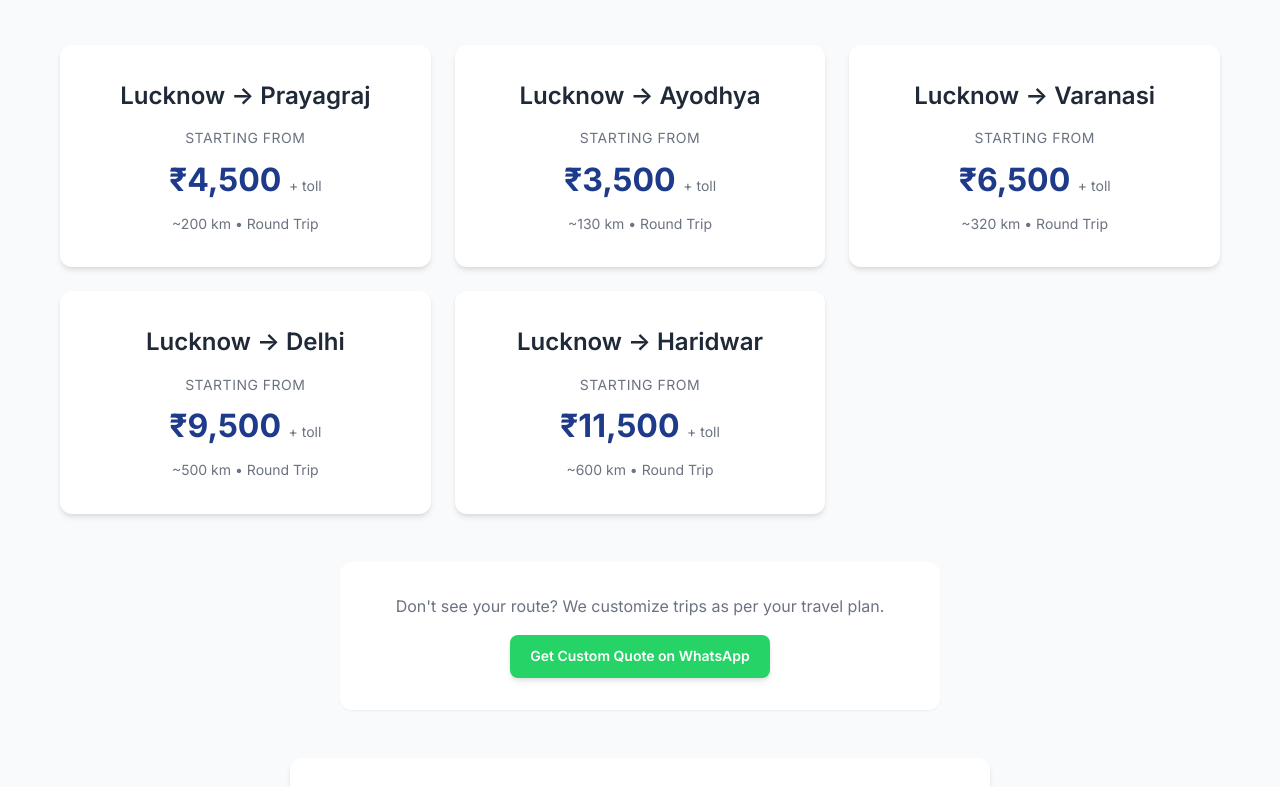
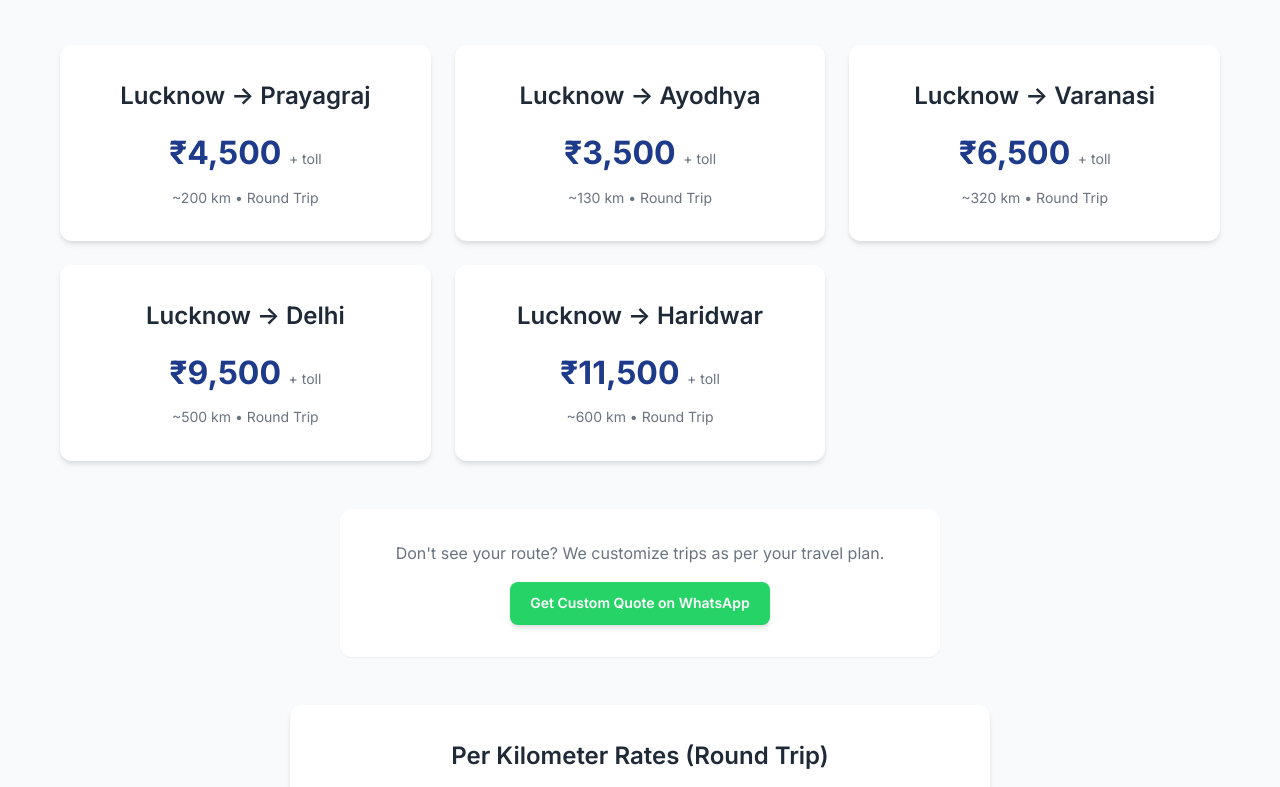
Before and after one commit to ankitreddymail/Khatu-Shyam-Outstation-Taxi-Services-Lucknow, a plain HTML site: page index.html in a window 1280 px wide. Shown: the part 1171-1958 px from the top of the page. Drawn offline with Linux system fonts and the light colour scheme.

Commit message:
Removed "Starting from", dded Footer Disclaimer
Removed "Starting from"
Clean pricing on all 5 route cards
Reduced friction for customers
Looks more confident and fixed
Added Footer Disclaimer
"Prices may vary based on route, date, and availability."
Protects you operationally without cluttering the main pricing cards

```diff
--- a/index.html
+++ b/index.html
@@ -222,31 +222,26 @@
             <div class="routes-grid">
                 <div class="route-card">
                     <h3>Lucknow → Prayagraj</h3>
-                    <p class="route-starting">Starting from</p>
                     <p class="route-price">₹4,500 <span class="toll-text">+ toll</span></p>
                     <p class="route-distance">~200 km • Round Trip</p>
                 </div>
                 <div class="route-card">
                     <h3>Lucknow → Ayodhya</h3>
-                    <p class="route-starting">Starting from</p>
                     <p class="route-price">₹3,500 <span class="toll-text">+ toll</span></p>
                     <p class="route-distance">~130 km • Round Trip</p>
                 </div>
                 <div class="route-card">
                     <h3>Lucknow → Varanasi</h3>
-                    <p class="route-starting">Starting from</p>
                     <p class="route-price">₹6,500 <span class="toll-text">+ toll</span></p>
                     <p class="route-distance">~320 km • Round Trip</p>
                 </div>
                 <div class="route-card">
                     <h3>Lucknow → Delhi</h3>
-                    <p class="route-starting">Starting from</p>
                     <p class="route-price">₹9,500 <span class="toll-text">+ toll</span></p>
                     <p class="route-distance">~500 km • Round Trip</p>
                 </div>
                 <div class="route-card">
                     <h3>Lucknow → Haridwar</h3>
-                    <p class="route-starting">Starting from</p>
                     <p class="route-price">₹11,500 <span class="toll-text">+ toll</span></p>
                     <p class="route-distance">~600 km • Round Trip</p>
                 </div>
@@ -502,7 +497,8 @@
                 <p>Serving Lucknow & nearby cities for outstation and long routes.</p>
                 <p>Lucknow, Uttar Pradesh, India</p>
                 <p>Phone: <a href="tel:+919173944739">+91&nbsp;91739&nbsp;44739</a></p>
-                <p class="footer-copyright">© 2026 Khatu Shyam Outstation Taxi Services Lucknow. All rights reserved.
+                <p class="footer-copyright">Prices may vary based on route, date, and availability.<br>© 2026 Khatu
+                    Shyam Outstation Taxi Services Lucknow. All rights reserved.
                 </p>
             </div>
         </div>
```
Also changed, not shown: 2 other files.
